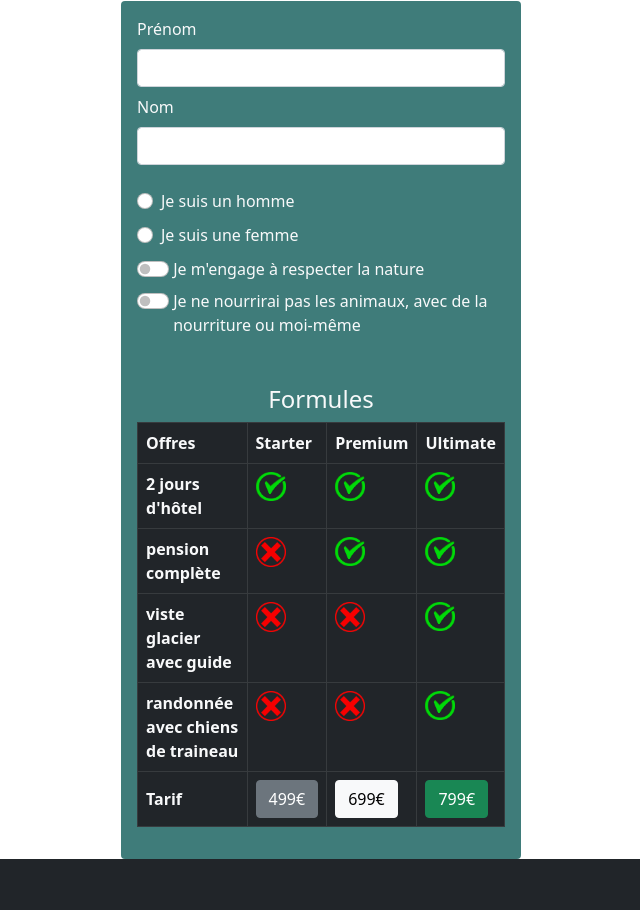
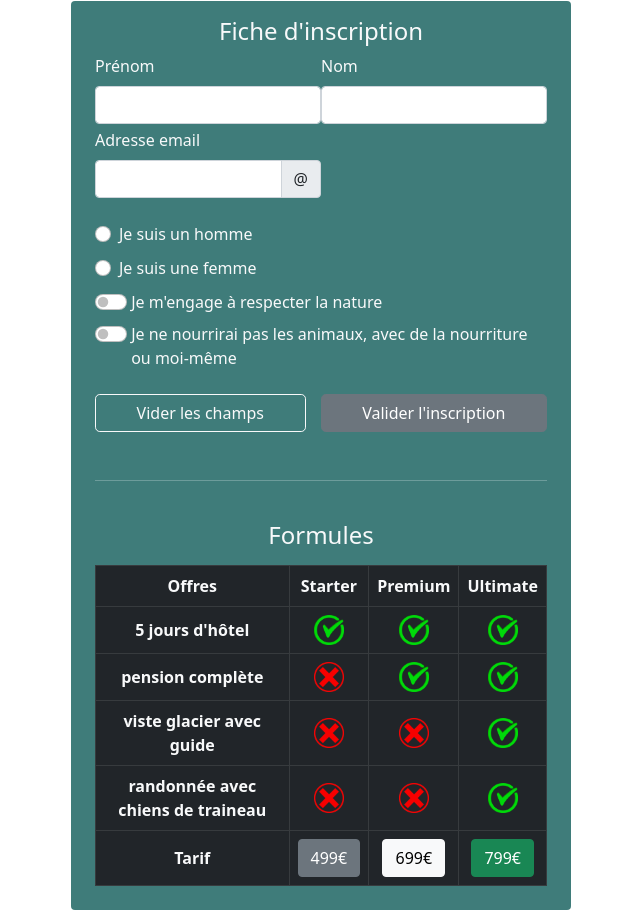
Before and after one commit to eclatDevWeb/appel-de-l-hiver, a plain HTML site: page index.html in a window 1280 px wide. Shown: the part 2542-3452 px from the top of the page, without its empty margins (319-959 px from the left). Drawn offline with Linux system fonts and the light colour scheme.

Commit message:
ajout grille-tarifaire

```diff
--- a/index.html
+++ b/index.html
@@ -169,18 +169,31 @@
         </div>
       </div>
     </section>
-    <section class="mt-5 bg-gradient bg-white pt-5">
+    <!-- formulaire d'inscription -->
+    <section class="mt-5 bg-gradient bg-white py-5">
       <form
-        class="text-light d-flex flex-column mx-auto bg-colorNew rounded p-3"
-        style="max-width: 400px"
+        class="text-light d-flex flex-column mx-auto bg-colorNew rounded pt-3 px-4 pb-2 "
+        style="max-width: 500px"
       >
-        <div>
-          <label class="form-label" for="prenom">Prénom</label>
-          <input class="form-control" type="text" name="prenom" id="prenom" />
+        <div><h4 class="text-center">Fiche d'inscription</h4></div>
+        <div class="d-flex justify-content-between">
+
+          <div>
+            <label class="form-label" for="prenom">Prénom</label>
+            <input class="form-control " type="text" name="prenom" id="prenom" />
+          </div>
+          <div>
+            <label class="form-label" for="nom">Nom</label>
+            <input class="form-control" type="text" name="nom" id="nom" />
+          </div>
         </div>
-        <div class="mt-2">
-          <label class="form-label" for="nom">Nom</label>
-          <input class="form-control" type="text" name="nom" id="nom" />
+        <div class="mt-1">
+          <label class="form-label" for="email">Adresse email</label>
+          <div class="input-group w-50 ">
+
+            <input class="form-control " type="email" name="mail" id="email">
+            <span class="input-group-text">@</span>
+          </div>
         </div>
         <div class="form-check mt-4">
           <input class="form-check-input" type="radio" id="man" name="gender" />
@@ -206,13 +219,19 @@
             moi-même</label
           >
         </div>
-        <div class="text-center mt-5">
+        <div class="btn-group gap-3 mt-4">
+          <button class="btn btn-outline-light rounded-3">Vider les champs</button>
+          <button class="btn btn-secondary rounded-3">Valider l'inscription</button>
+        </div>
+        <hr class="mt-5">
+        <!-- Les tarifs -->
+        <div class="text-center mt-4 mb-2">
           <h4>Formules</h4>
         </div>
-        <div class="">
-          <table class="table text-light  table-bordered table-dark d-table">
+        <div>
+          <table class="table text-light  table-bordered table-dark align-middle text-center">
             <thead>
-              <tr class="d-table-row">
+              <tr>
                 <th>Offres</th>
                 <th>Starter</th>
                 <th>Premium</th>
@@ -220,8 +239,8 @@
               </tr>
             </thead>
             <tbody>
-              <tr class="d-table-row">
-                <th>2 jours d'hôtel</th>
+              <tr >
+                <th>5 jours d'hôtel</th>
                 <td>
                   <img src="./design/images/check.png" alt="ok" width="30px" />
                 </td>
@@ -232,7 +251,7 @@
                   <img src="./design/images/check.png" alt="ok" width="30px" />
                 </td>
               </tr>
-              <tr class="">
+              <tr>
                 <th>pension complète</th>
                 <td>
                   <img
@@ -241,7 +260,7 @@
                     width="30px"
                   />
                 </td>
-                <td>
+                <td class=>
                   <img src="./design/images/check.png" alt="ok" width="30px" />
                 </td>
                 <td>
@@ -299,7 +318,7 @@
         </div>
       </form>
     </section>
-    <footer class="bg-dark text-light m-0 py-3 h5">
+    <footer class="bg-dark text-light  py-3 h5">
       <div class="container">© Aurelien Gallea</div>
     </footer>
   </body>
```
Also changed, not shown: design/sass/style.scss (line endings or trailing spaces).
